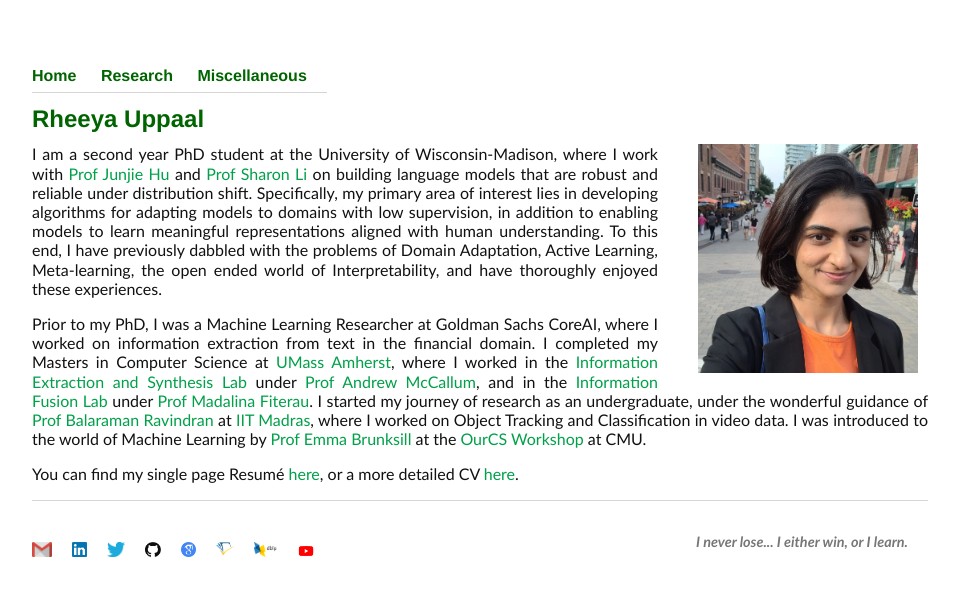
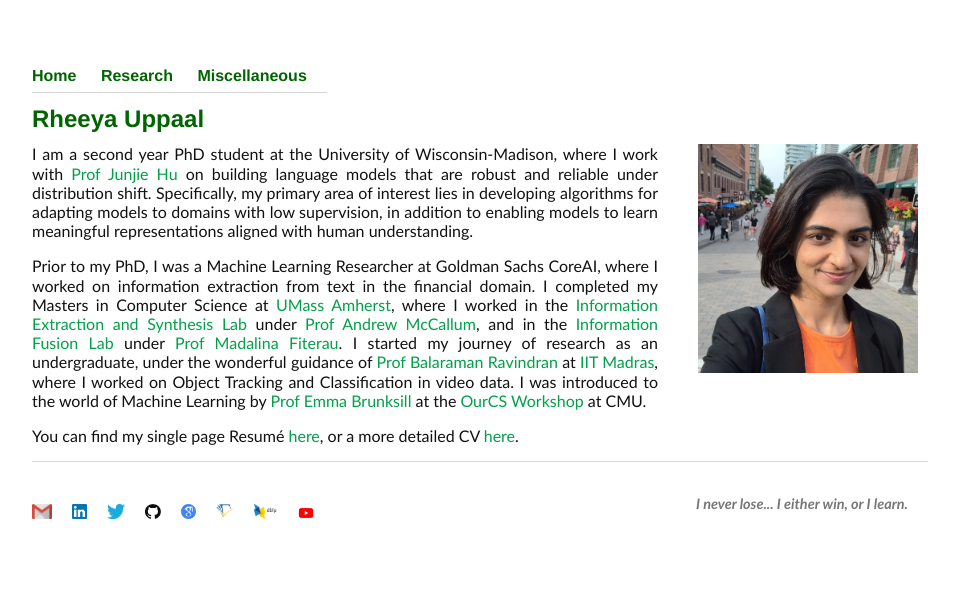
Before and after one commit to Uppaal/Uppaal.github.io, a Jekyll site: the page built from index.html, in a window 1280 px wide. Shown: the top 596 px of the page, without its empty margins (160-1119 px from the left). Built offline with Jekyll 4.4.1, drawn with Linux system fonts in a browser that asks for light colours.

Commit message:
Update index.html

```diff
--- a/index.html
+++ b/index.html
@@ -20,10 +20,12 @@ title: Rheeya Uppaal
 	<img src="images/R3.jpeg" alt="picture" class="inline" width="220"
 		 style="float:right; padding-top:0; padding-bottom: 10px; padding-left: 40px; padding-right: 10px">
 
-	<p>I am a second year PhD student at the University of Wisconsin-Madison, where I work with <a href="https://junjiehu.github.io/">Prof Junjie Hu</a> and <a href="http://pages.cs.wisc.edu/~sharonli/">Prof Sharon Li</a> on building language models that are robust and reliable under distribution shift. Specifically, my primary area of interest lies in developing algorithms for adapting models to domains with low supervision, in addition to enabling models to learn meaningful representations aligned with human understanding. To this end, I have previously dabbled with the problems of Domain Adaptation, Active Learning, Meta-learning, the open ended world of Interpretability, and have thoroughly enjoyed these experiences.</p>
+	<p>I am a second year PhD student at the University of Wisconsin-Madison, where I work with <a href="https://junjiehu.github.io/">Prof Junjie Hu</a> on building language models that are robust and reliable under distribution shift. Specifically, my primary area of interest lies in developing algorithms for adapting models to domains with low supervision, in addition to enabling models to learn meaningful representations aligned with human understanding.</p>
 
 	<!-- <p>My primary area of interest lies in developing algorithms in domains with low supervision, and making neural networks learn meaningful representations aligned with human understanding.
-		To this end, I have delved intoTransfer Learning, Domain Adaptation, Few Shot Learning, Active Learning and the open ended world of Interpretability. Apart from this, I have worked on Deep Learning applied to NLP and Vision tasks, and have thoroughly enjoyed the experience.</p> -->
+		To this end, I have delved intoTransfer Learning, Domain Adaptation, Few Shot Learning, Active Learning and the open ended world of Interpretability. Apart from this, I have worked on Deep Learning applied to NLP and Vision tasks, and have thoroughly enjoyed the experience.</p>
+	and <a href="http://pages.cs.wisc.edu/~sharonli/">Prof Sharon Li</a>
+	To this end, I have previously dabbled with the problems of Domain Adaptation, Active Learning, Meta-learning, the open ended world of Interpretability, and have thoroughly enjoyed these experiences.-->
 
 	<p>Prior to my PhD, I was a Machine Learning Researcher at Goldman Sachs CoreAI, where I worked on information extraction from text in the financial domain. I completed my Masters in Computer Science at <a href="https://www.cics.umass.edu/">UMass Amherst</a>, where I worked in the <a href="http://www.iesl.cs.umass.edu/">Information Extraction and Synthesis Lab</a> under <a href="https://people.cs.umass.edu/~mccallum/">Prof Andrew McCallum</a>, and in the <a href="https://groups.cs.umass.edu/infofusion/">Information Fusion Lab</a> under <a href="https://people.cs.umass.edu/~mfiterau/?_gl=1*1b5bnsd*_ga*MTg2MzkwOTY5Ni4xNjY0NDI5ODc3*_ga_21RLS0L7EB*MTY2NDQyOTg3Ny4xLjEuMTY2NDQyOTk1OC4wLjAuMA..&_ga=2.34412001.1336810845.1664429877-1863909696.1664429877">Prof Madalina Fiterau</a>. I started my journey of research as an undergraduate, under the wonderful guidance of <a href="http://www.cse.iitm.ac.in/~ravi/">Prof Balaraman Ravindran</a> at <a href="http://www.cse.iitm.ac.in/">IIT Madras</a>, where I worked on Object Tracking and Classification in video data. I was introduced to the world of Machine Learning by <a href="https://cs.stanford.edu/people/ebrun/">Prof Emma Brunksill</a> at the <a href="http://www.cs.cmu.edu/ourcs/">OurCS Workshop</a> at CMU.</p>
 
```
